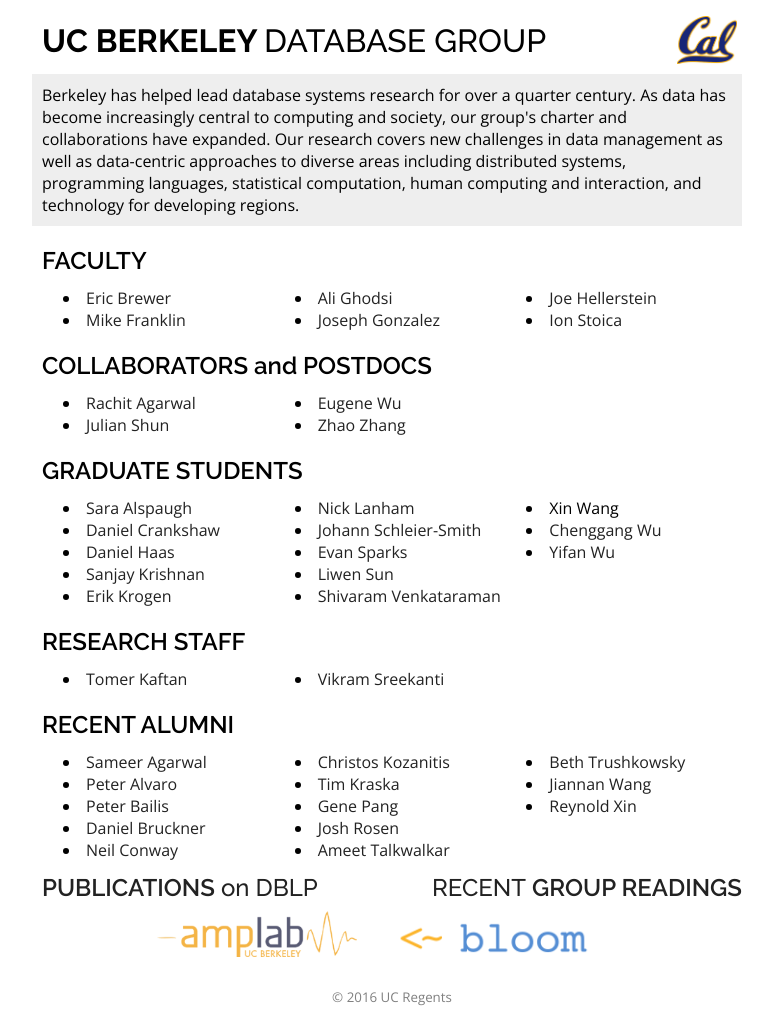
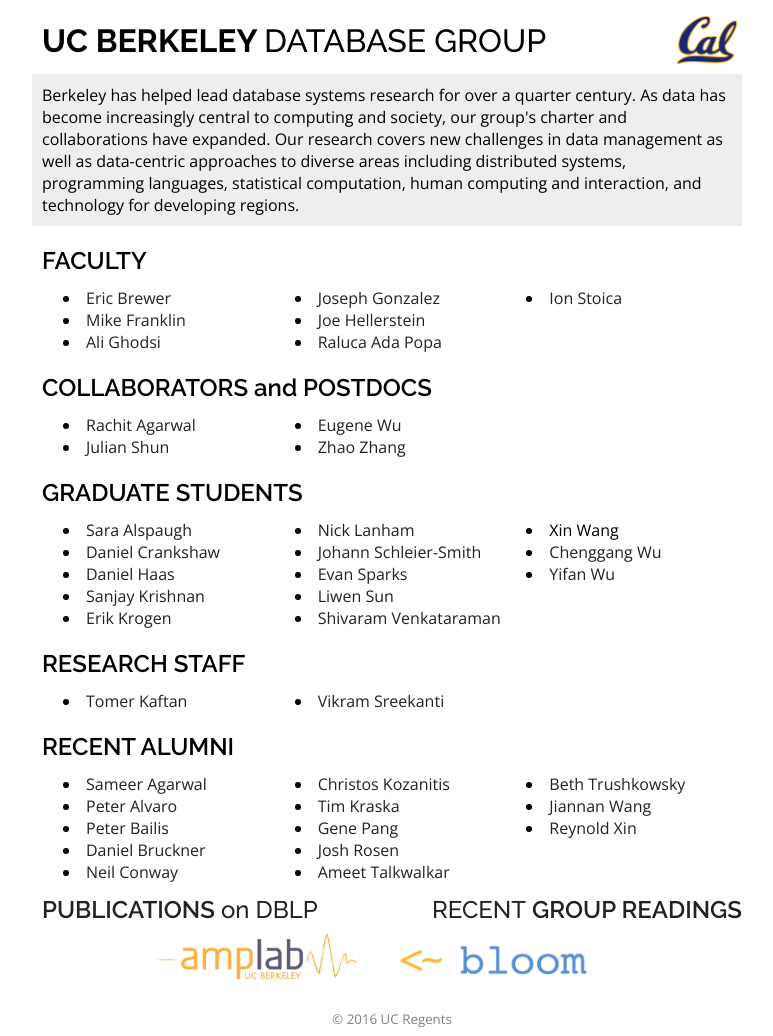
Before and after one commit to jssmith/db.cs.berkeley.edu, a Jekyll site: the page built from index.html, in a window 1280 px wide. Shown: the whole page, without its empty margins (248-1021 px from the left). Built offline with Jekyll 4.4.1, drawn with Linux system fonts in a browser that asks for light colours; before the commit the page ends 1014 px from its top, so only the background shows below that.

Commit message:
add Raluca

```diff
--- a/_data/people.yml
+++ b/_data/people.yml
@@ -15,6 +15,8 @@
     url: http://www.cs.berkeley.edu/~alig/
   - name: Eric Brewer
     url: https://www.cs.berkeley.edu/~brewer/
+  - name: Raluca Ada Popa
+    url: http://www.eecs.berkeley.edu/~raluca/
 - description: collaborators and postdocs
   people:
   - name: Rachit Agarwal
```
